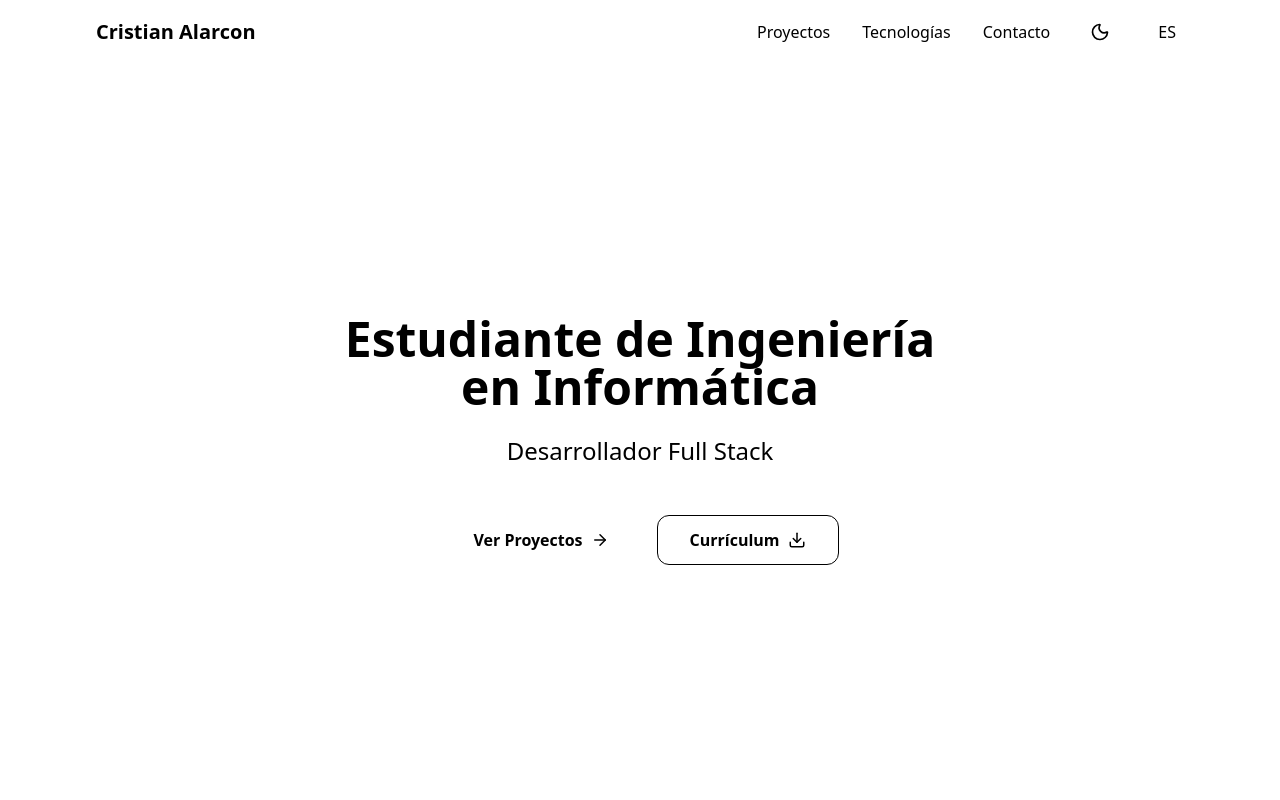
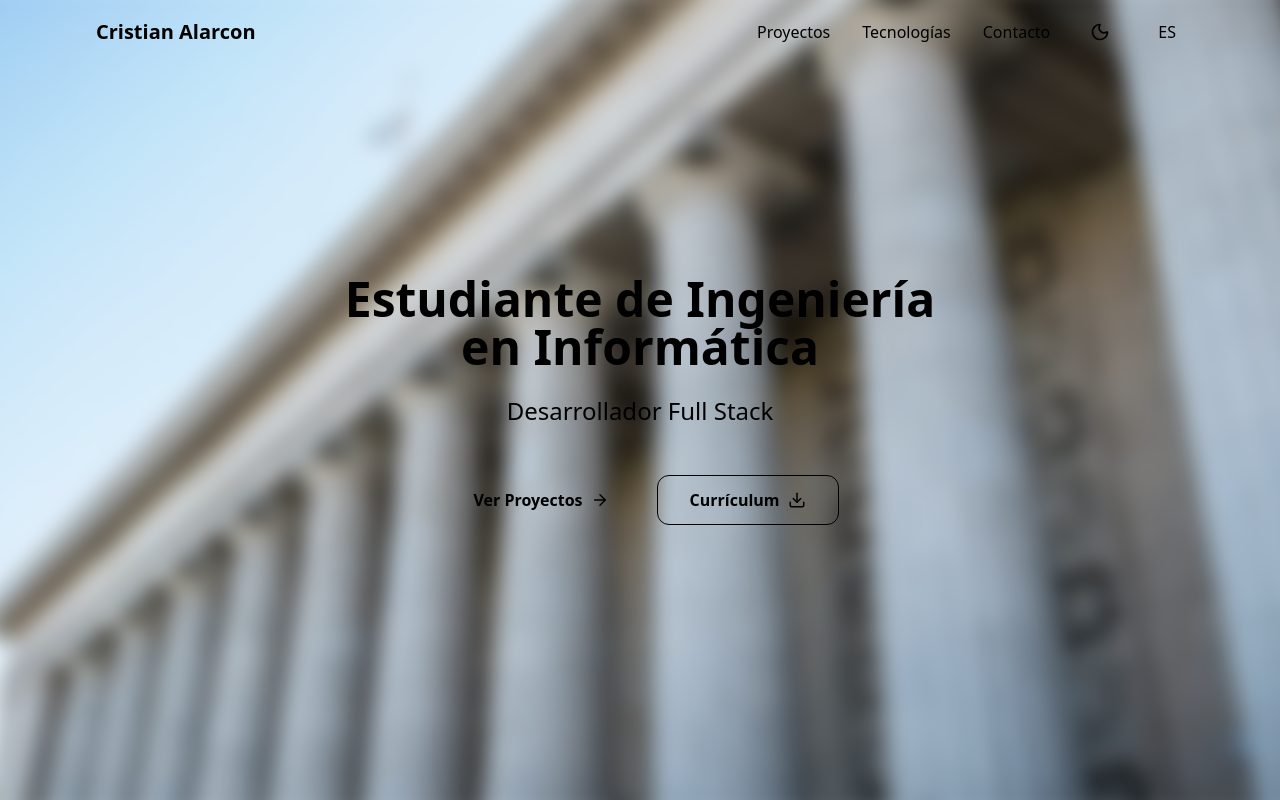
Before and after one commit to CristianAlarconDev/PortfolioV2, a React (Vite) app: page / in a window 1280 px wide. Shown: the top 800 px of the page. Built offline with nearby package versions, Linux system fonts and the light colour scheme.

Commit message:
priemr version de fondo para hero; luego voy a poner algun gradiente

```diff
--- a/src/components/Hero.jsx
+++ b/src/components/Hero.jsx
@@ -5,8 +5,13 @@ import { Link } from "react-scroll"
 export default function Hero() {
     const { translate } = useLanguage()
     return (
-        <section id="home" className="min-h-screen flex items-center justify-center pt-20 px-4">
-        <div className="max-w-4xl mx-auto text-center">
+        <section id="home" className="relative min-h-screen flex items-center justify-center overflow-hidden ">
+            <div className="absolute inset-0 z-0">
+            <img src="/fachada.jpg" alt="Facultad de Ingeniería UBA"
+                className="w-full h-full object-cover blur-[10px] scale-105 saturate-[0.8]"
+            />
+            </div>
+        <div className="relative z-10 max-w-4xl mx-auto text-center">
             <h1 className="text-3xl md:text-5xl font-bold mb-6 text-balance">{translate("title")}</h1>
             <p className="text-xl md:text-2xl text-foreground/70 mb-12 text-balance">{translate("subtitle")}</p>
             {/* Call to Action Buttons */}
```
